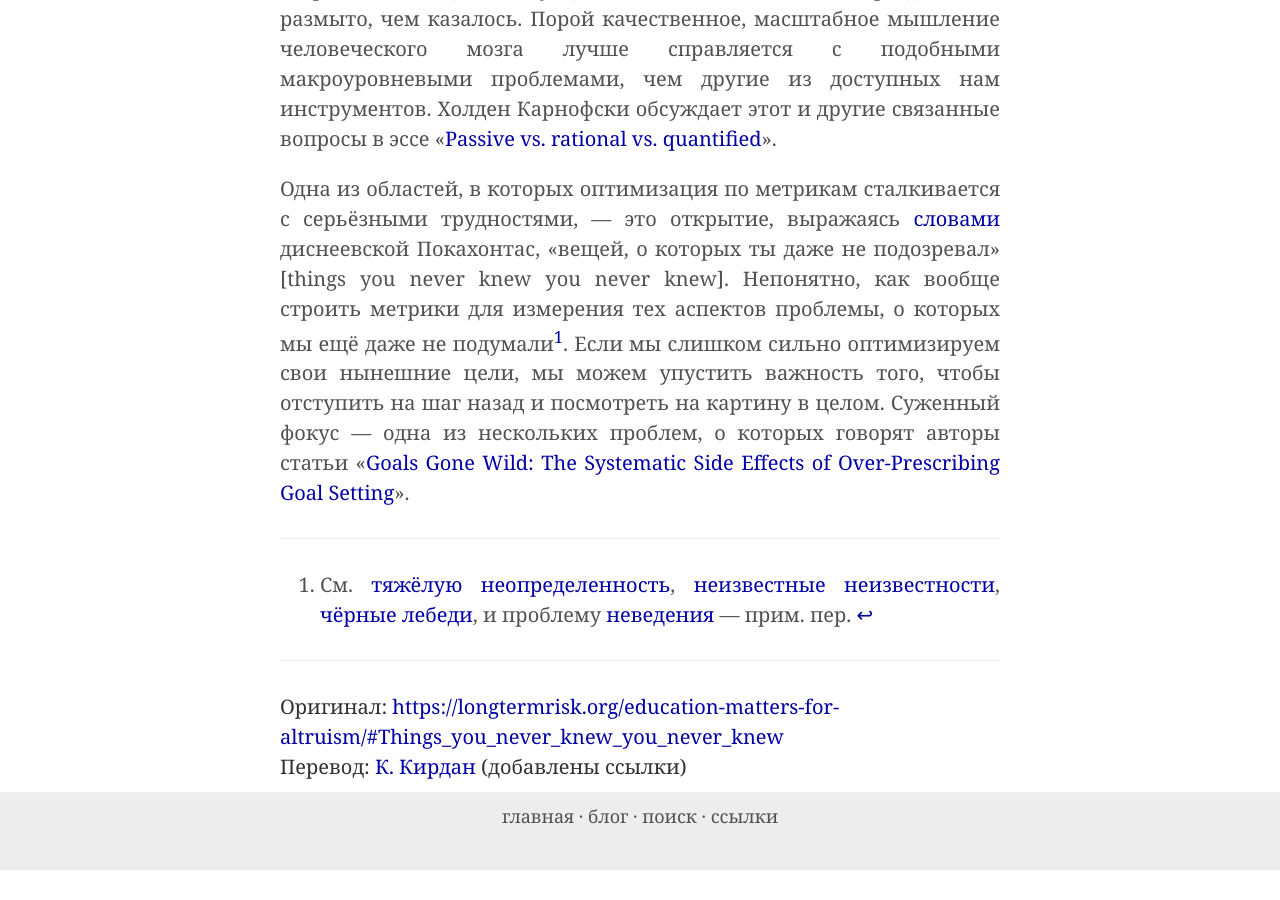
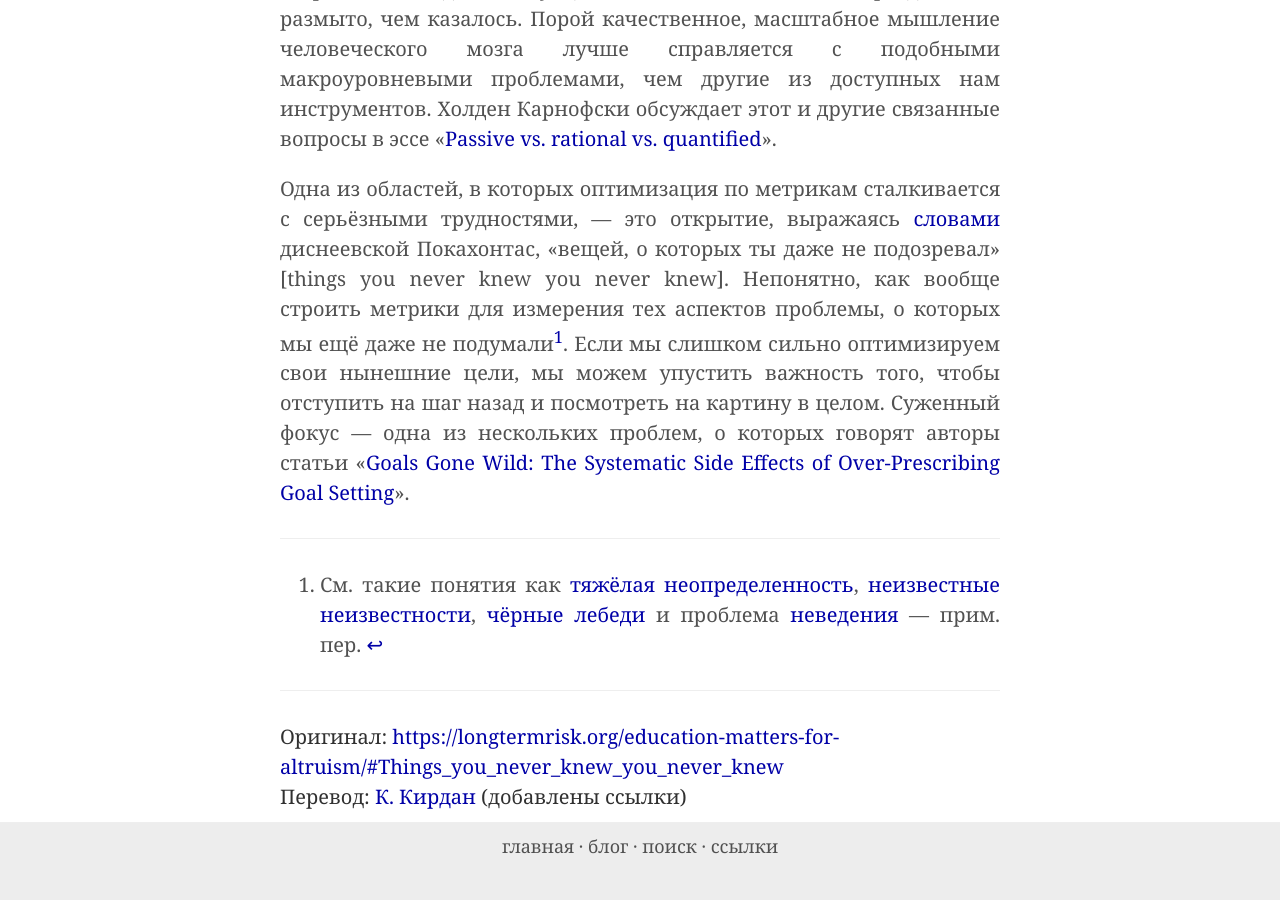
Before and after one commit to ReducingSuffering/reducingsuffering.github.io, a Jekyll site: the page built from _articles/brian-tomasik-11.md, in a window 1280 px wide and 900 px high, scrolled down 1088 px. Built offline with Jekyll 4.4.1, drawn with Linux system fonts in a browser that asks for light colours; before the commit the page ends 1958 px from its top, so only the background shows below that.

Commit message:
Update brian-tomasik-11.md

```diff
--- a/_articles/brian-tomasik-11.md
+++ b/_articles/brian-tomasik-11.md
@@ -22,4 +22,4 @@
 
 ---
 
-[^1]: См. [тяжёлую неопределенность](https://en.wikipedia.org/wiki/Knightian_uncertainty), [неизвестные неизвестности](https://books.google.co.uz/books?id=9iTUDwAAQBAJ&pg=PA48&redir_esc=y#v=onepage&q&f=false), [чёрные лебеди](https://ru.wikipedia.org/wiki/%D0%A7%D1%91%D1%80%D0%BD%D1%8B%D0%B9_%D0%BB%D0%B5%D0%B1%D0%B5%D0%B4%D1%8C_(%D0%BA%D0%BE%D0%BD%D1%86%D0%B5%D0%BF%D1%86%D0%B8%D1%8F)),  и проблему [неведения](https://forum.effectivealtruism.org/topics/cluelessness) — прим. пер.
+[^1]: См. такие понятия как [тяжёлая неопределенность](https://en.wikipedia.org/wiki/Knightian_uncertainty), [неизвестные неизвестности](https://books.google.co.uz/books?id=9iTUDwAAQBAJ&pg=PA48&redir_esc=y#v=onepage&q&f=false), [чёрные лебеди](https://ru.wikipedia.org/wiki/%D0%A7%D1%91%D1%80%D0%BD%D1%8B%D0%B9_%D0%BB%D0%B5%D0%B1%D0%B5%D0%B4%D1%8C_(%D0%BA%D0%BE%D0%BD%D1%86%D0%B5%D0%BF%D1%86%D0%B8%D1%8F)) и проблема [неведения](https://forum.effectivealtruism.org/topics/cluelessness) — прим. пер.
```
